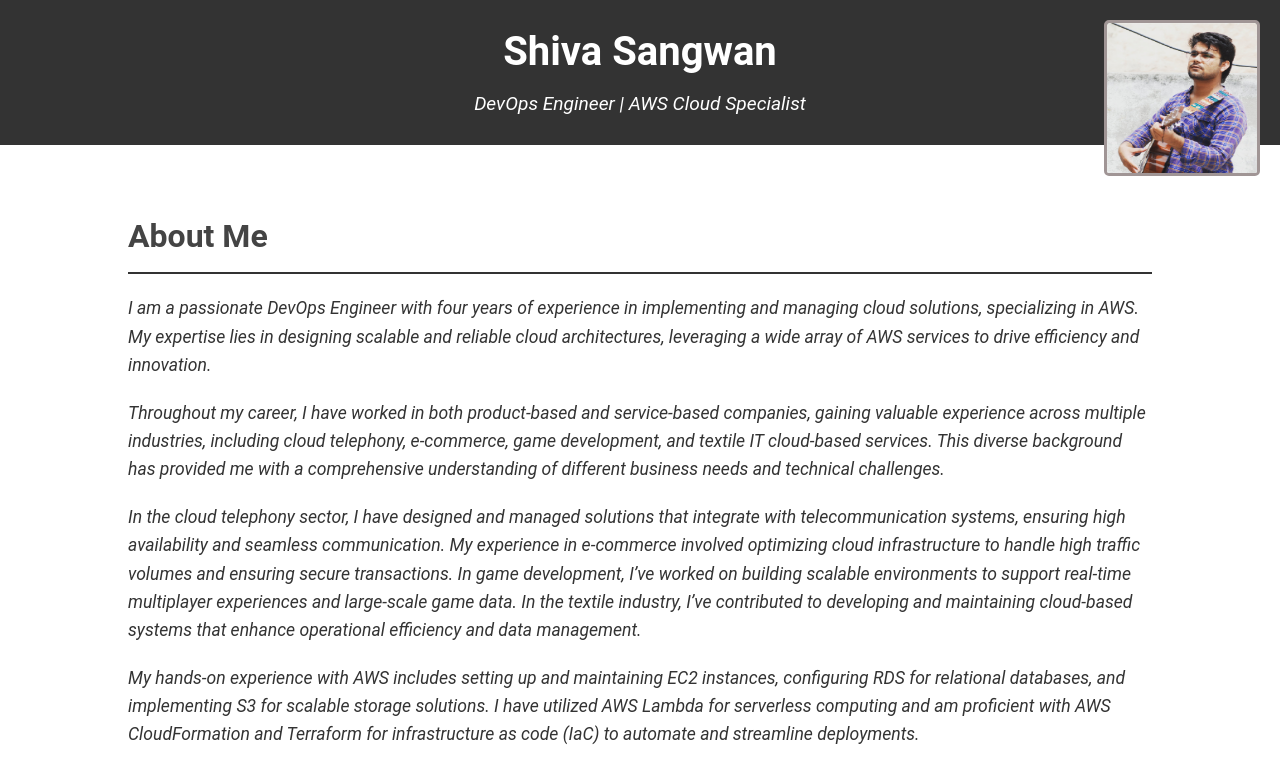
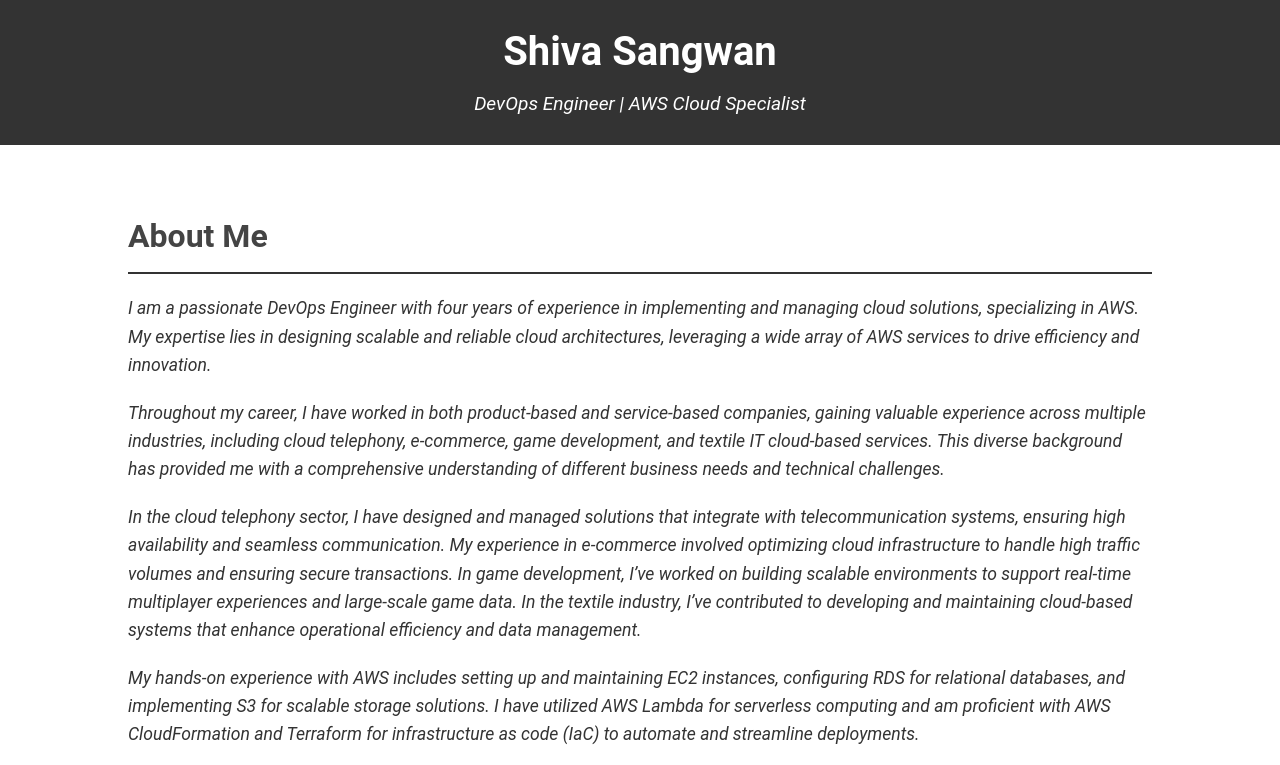
Before and after one commit to sangwans1311/Portfolio, a plain HTML site: page index.html in a window 1280 px wide. Shown: the top 765 px of the page. Drawn offline with Linux system fonts and the light colour scheme.

Commit message:
Update index.html

```diff
--- a/index.html
+++ b/index.html
@@ -10,7 +10,6 @@
     <header>
         <div class="container">
             <h1>Shiva Sangwan</h1>
-            <img src="/1.jpg" id="logo" alt="Description of Logo" width="150" height="150">
             <p>DevOps Engineer | AWS Cloud Specialist</p>
         </div>
     </header>
```
